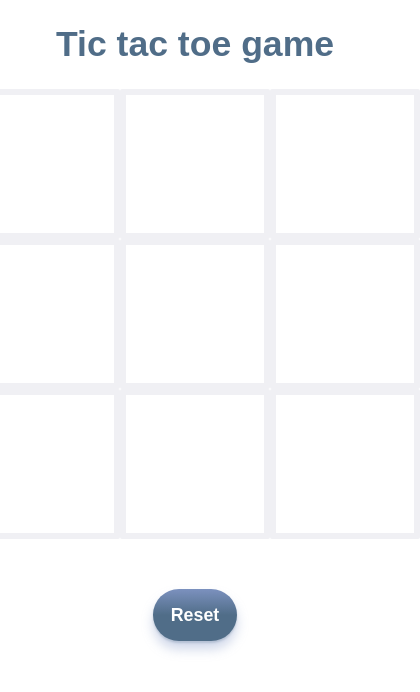
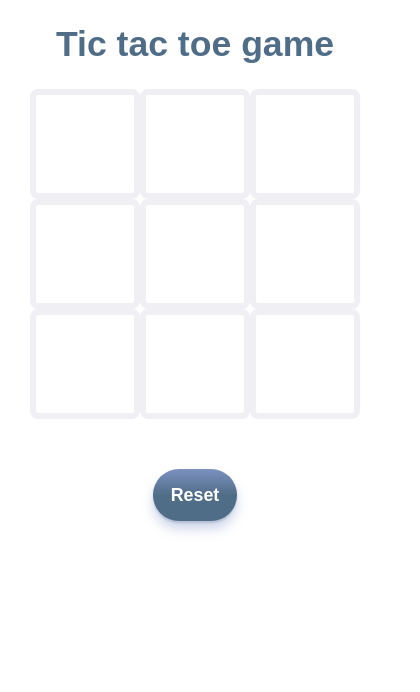
Before and after one commit to LivHed/Tic-tac-toe, a React (Create React App) app: page / in a window 390 px wide. Shown: the top 692 px of the page, 420 px wide, since content can reach past the window. Built offline with nearby package versions, Linux system fonts and the light colour scheme; a web font is replaced by a local one.

Commit message:
Fix overflow layout issue and clean up

```diff
--- a/src/App.css
+++ b/src/App.css
@@ -1,6 +1,7 @@
 .App {
   text-align: center;
   min-height: 100vh;
+  overflow-x: hidden;
 }
 
 .App-header {
@@ -8,25 +9,20 @@
   display: flex;
   flex-direction: column;
   align-items: center;
-  justify-content: start;
   font-size: calc(10px + 2vmin);
   color: rgb(80, 109, 136);
 }
 
 .container {
+  margin: 0 auto;
   display: flex;
   flex-direction: column;
   align-items: center;
- /* justify-content: center;*/
+  justify-content: center;
 }
 
 .game-board-row {
-/*color: rgb(rgb(237, 236, 240));*/
- /* margin: 0px; */
- /* width: 300px;
-	height: 300px; */
-/*	margin: 0 auto; */
- /* border: 6px solid rgb(255, 255, 255); */
+	margin: 0 auto;
   border-radius: 10px;
   display: flex;
 }
@@ -35,11 +31,9 @@
   color: rgb(60, 81, 100);
   background-color: rgb(255, 255, 255);
   border: 6px solid rgb(240, 240, 244) ;
-/*border-color: rgb(208, 208, 216);*/
-border-radius: 2px;
+  border-radius: 8px;
   height: 150px;
   width: 150px;
-font-weight: bold;
   font-size: 2.5em;
   display: flex;
   justify-content: center;
@@ -47,11 +41,17 @@ align-items: center;
   font-weight: 900;
 }
 
+@media (max-width: 550px) {
+  .square {
+    width: 110px;
+    height: 110px;
+  }
+}
+
 .resetButton {
   color: rgb(255, 255, 255);
   background-color: rgb(80, 109, 136);
   margin: 50px;
- /* font-size: 28px; */
   font-size: calc(10px + 2vmin);
   padding: 18px;
   border-radius: 42px;
@@ -60,7 +60,6 @@ font-weight: 900;
   cursor: pointer;
   line-height: 16px;
   background-image: linear-gradient(rgba(132, 152, 201, 0.84), rgba(80, 109, 136, 0.84) 50%);
-  border-width: 0;
   box-shadow: rgba(80, 109, 136, 0.24) 0 2px 2px,rgba(132, 152, 201, 0.4) 0 8px 12px;
 }
 
--- a/src/components/GameBoard.tsx
+++ b/src/components/GameBoard.tsx
@@ -6,6 +6,7 @@ import Message from './Message'
 function GameBoard() {
   const [squares, setSquares] = useState(Array(9).fill(""))
   const [isNext, setIsNext] = useState(true)
+  //const [go, setGo] = useState("X")
 //  const [isTie, setIsTie] = useState(false)
   const [isWin, setIsWin] = useState(false)
 
@@ -59,11 +60,6 @@ function GameBoard() {
       return winningPlayer
     }
 
-  const resetToEmptyBoard = () => {
-    setSquares(Array(9).fill(""))
-    console.log('reset is running')
-  }
-
     // Lagra resultatet av checkForWinningCombination i variabeln "winner"
     const winner = checkForWinningCombination(squares)
     console.log("The winner is: " + winner)
@@ -84,6 +80,11 @@ function GameBoard() {
         return true
       }
       return false
+    }
+
+    const resetToEmptyBoard = () => {
+      setSquares(Array(9).fill(""))
+      console.log('reset is running')
     }
 
     return (
```
Lines whose indentation alone changed are shown as unchanged.
